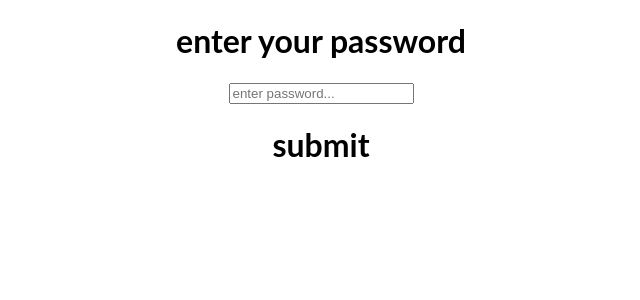
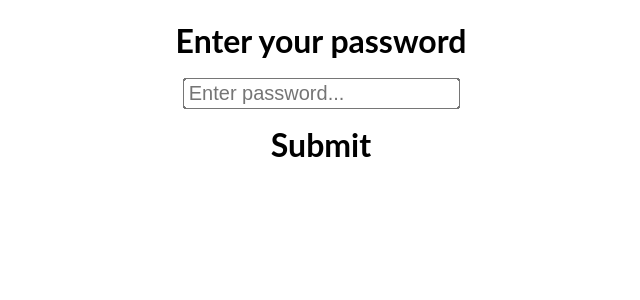
Before and after one commit to Isaacxpreston/vpv-secret-santa, a Vue app in the folder client/: page / in a window 1280 px wide. Shown: the top 300 px of the page, without its empty margins (319-959 px from the left). Built offline with nearby package versions, Linux system fonts and the light colour scheme.

Commit message:
remove svg constraints

```diff
--- a/client/index.html
+++ b/client/index.html
@@ -3,7 +3,7 @@
   <head>
     <meta charset="utf-8">
     <meta name="viewport" content="width=device-width,initial-scale=1.0">
-    <title>client</title>
+    <title>VPV Secret Santa 2017</title>
   </head>
   <body>
     <div id="app"></div>
--- a/client/src/components/index.vue
+++ b/client/src/components/index.vue
@@ -2,21 +2,21 @@
   <div class="container">
 
     <div v-if="!profileOne || !profileTwo" class="text-center">
-      <h1>enter your password</h1>
-      <input placeholder="enter password..." v-model="password" v-on:keydown="checkForEnter"></input>
-      <h1 v-on:click="getProfiles" class="cursor-pointer">submit</h1>
+      <h1>Enter your password</h1>
+      <input placeholder="Enter password..." v-model="password" v-on:keydown="checkForEnter"></input>
+      <h1 v-on:click="getProfiles" class="cursor-pointer">Submit</h1>
     </div>
 
 
     <div v-if="profileOne || profileTwo">
       <div class="profilesContainer">
         <div class="profileInner">
-          <h1 :class="nameClass">You: {{profileOne}}</h1>
           <component :is="profileOne.toLowerCase()" :data="profileData"></component>
+          <h1 :class="nameClass">{{profileOne}}</h1>
         </div>
         <div class="profileInner">
-          <h1 :class="nameClass">You need to buy a gift for: {{profileTwo}}</h1>
           <component :is="profileTwo.toLowerCase()" :data="profileData"></component>
+          <h1 :class="nameClass">You are buying for: {{profileTwo}}</h1>
         </div>
       </div>
 
@@ -157,9 +157,13 @@
     margin: auto;
     text-align: center;
     overflow: hidden;
-    svg {
-      height: 250px;
-    }
+    // svg {
+    //   height: 250px;
+    // }
+  }
+
+  input {
+    transform: scale(1.5, 1.5);
   }
 
 </style>
```
